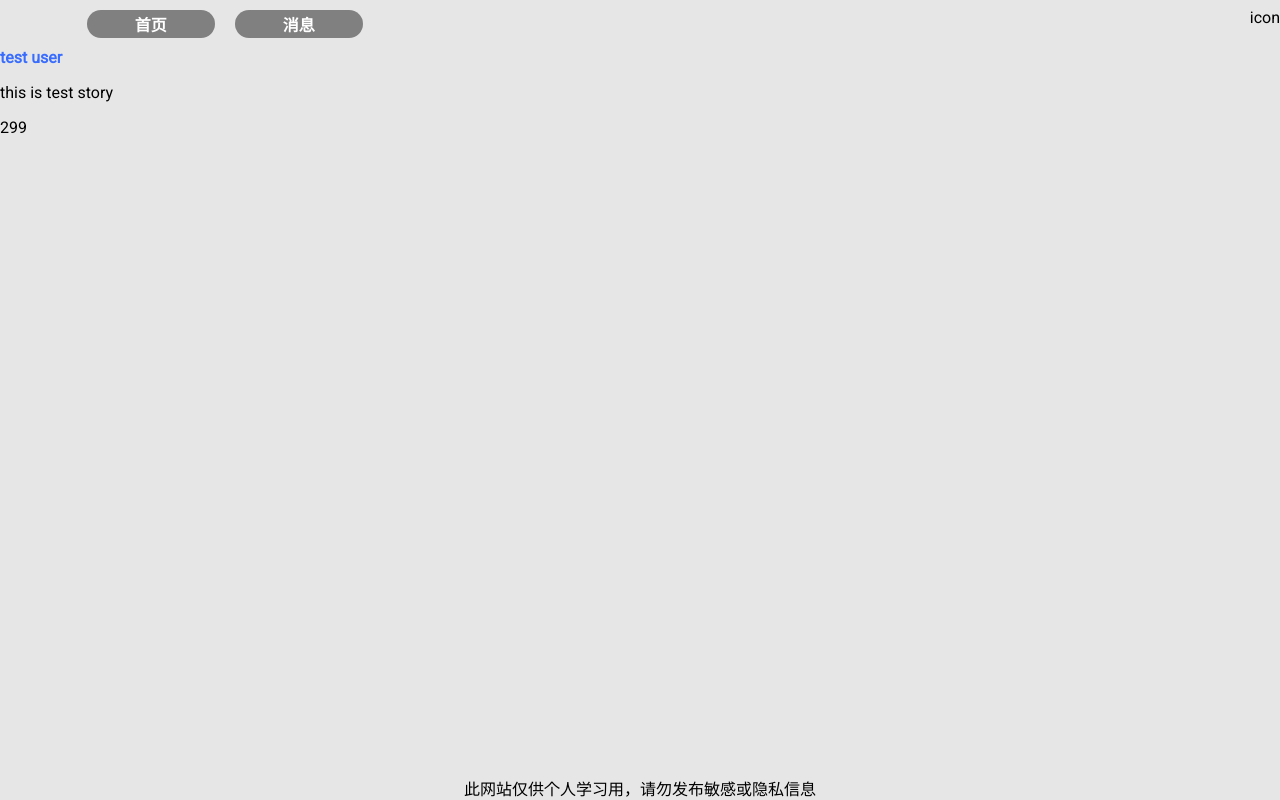
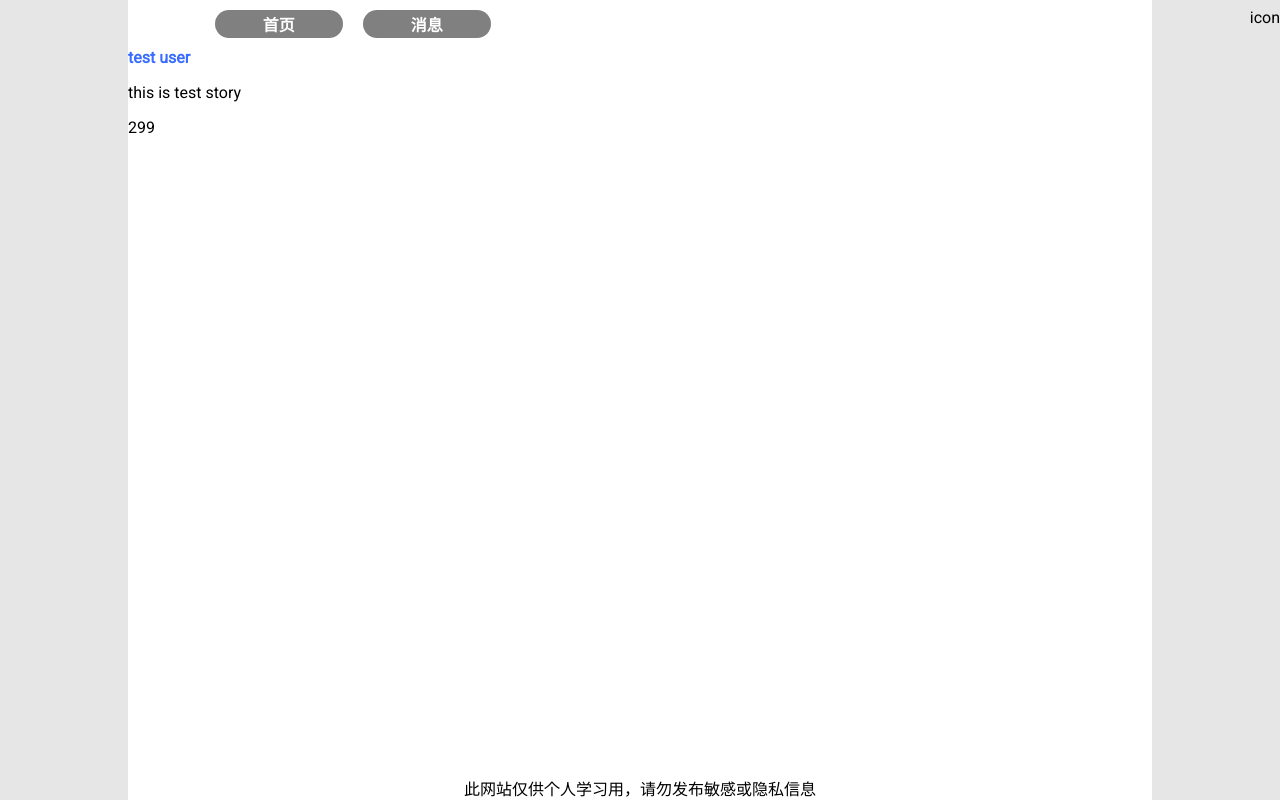
Before and after one commit to Eddington-limit/project01, a React app: page / in a window 1280 px wide. Built offline with nearby package versions, Linux system fonts and the light colour scheme; no server answers; the HTML template or start-up script is replaced by a standard one.

Commit message:
07/03 (3)

```diff
--- /dev/null
+++ b/client/src/components/App.css
@@ -0,0 +1,19 @@
+.app-container {
+    display: flex;
+    flex-direction: row;
+    width: 100vw;
+    height: 100vh;
+    justify-content: center;
+    gap: 0
+}
+
+.blank-space {
+    background-color: #E6E6E6;
+    width: 10vw;
+    height: 100vh;
+    overflow: hidden;
+}
+
+.content {
+    width: 80vw;
+}
--- a/client/src/components/App.js
+++ b/client/src/components/App.js
@@ -8,6 +8,7 @@ import Skeleton from "./pages/Skeleton.js";
 import Navbar from "./modules/Navbar.js";
 
 import "../utilities.css";
+import "./App.css"
 
 import { socket } from "../client-socket.js";
 
@@ -44,7 +45,9 @@ const App = () => {
   };
 
   return (
-    <>
+    <span className="app-container">
+      <div className="blank-space"></div>
+      <div className="content">
         <Navbar/>
         <Routes>
           <Route
@@ -63,7 +66,9 @@ const App = () => {
           <Route path="/message" element={<NotFound/>} />
         </Routes>
         <div className="u-bottom u-center">此网站仅供个人学习用，请勿发布敏感或隐私信息</div>
-    </>
+      </div>
+      <div className="blank-space"></div>
+    </span>
   );
 };
 
--- a/client/src/components/pages/Skeleton.css
+++ b/client/src/components/pages/Skeleton.css
@@ -1,4 +1,4 @@
 /* Fill me in :) */
 body {
-    background-color: #E6E6E6;
+    background-color: white;
 }
```
Lines whose indentation alone changed are shown as unchanged.
